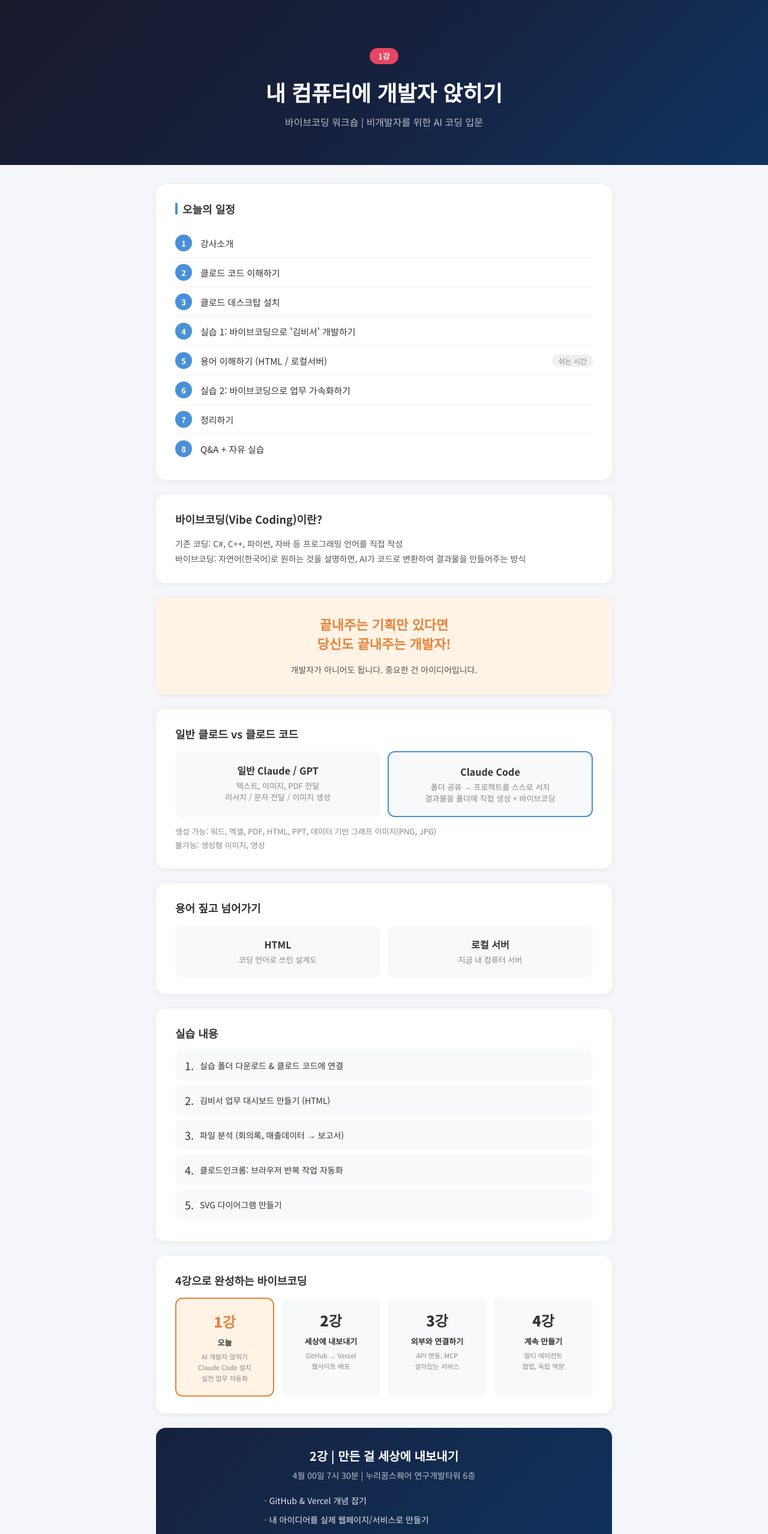
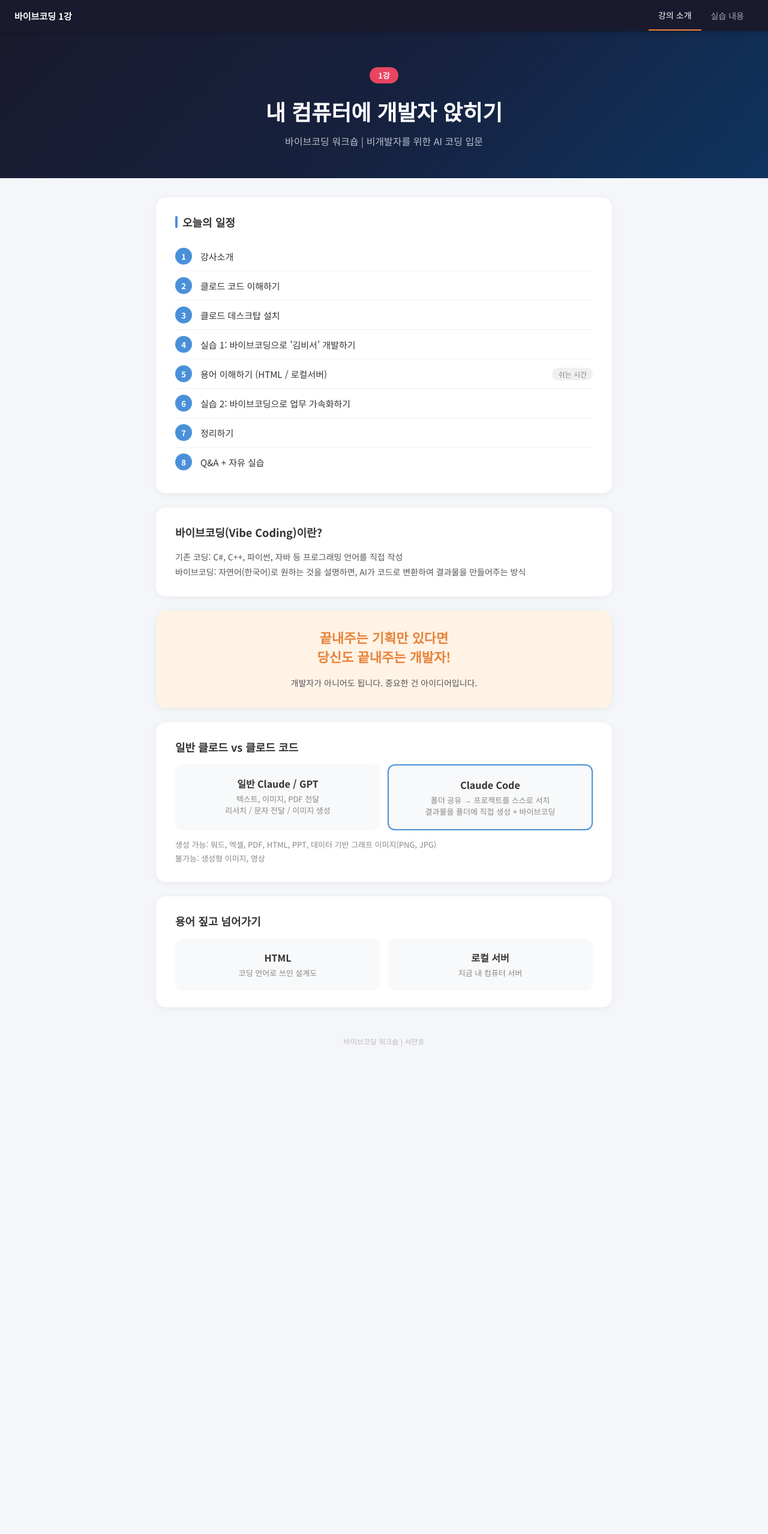
Before and after one commit to hwig-sol/test-github, a website: page index.html in a window 1280 px wide. Shown: the top 2557 px of the page at 60% size. After the commit the page ends 1800 px from the top, so only its background shows below. Drawn offline with Linux system fonts and the light colour scheme.

Commit message:
페이지 분리: 강의 소개 / 실습 내용 + 상단 내비게이션 추가

```diff
--- a/index.html
+++ b/index.html
@@ -9,12 +9,44 @@
         * { margin: 0; padding: 0; box-sizing: border-box; }
         body { font-family: 'Noto Sans KR', sans-serif; background: #f5f6fa; color: #333; }
 
+        /* 상단 내비게이션 */
+        .navbar {
+            position: sticky;
+            top: 0;
+            z-index: 100;
+            background: #1a1a2e;
+            display: flex;
+            align-items: center;
+            padding: 0 24px;
+            height: 52px;
+            box-shadow: 0 2px 8px rgba(0,0,0,0.2);
+        }
+        .navbar .logo {
+            font-size: 15px;
+            font-weight: 700;
+            color: #fff;
+            margin-right: auto;
+        }
+        .navbar a {
+            color: rgba(255,255,255,0.6);
+            text-decoration: none;
+            font-size: 14px;
+            font-weight: 500;
+            padding: 14px 16px;
+            transition: color 0.2s;
+        }
+        .navbar a:hover { color: #fff; }
+        .navbar a.active {
+            color: #fff;
+            border-bottom: 2px solid #E8833A;
+        }
+
         /* 히어로 */
         .hero {
             background: linear-gradient(135deg, #1a1a2e 0%, #16213e 50%, #0f3460 100%);
             color: #fff;
             text-align: center;
-            padding: 80px 24px 60px;
+            padding: 60px 24px 50px;
         }
         .hero .label {
             display: inline-block;
@@ -105,39 +137,6 @@
             color: #555;
         }
 
-        /* 4강 로드맵 */
-        .roadmap {
-            display: grid;
-            grid-template-columns: repeat(4, 1fr);
-            gap: 12px;
-            margin-top: 16px;
-        }
-        .roadmap-item {
-            background: #f8f9fa;
-            border-radius: 12px;
-            padding: 20px 16px;
-            text-align: center;
-        }
-        .roadmap-item.active {
-            background: #fff3e6;
-            border: 2px solid #E8833A;
-        }
-        .roadmap-item .week {
-            font-size: 24px;
-            font-weight: 900;
-            color: #E8833A;
-        }
-        .roadmap-item .week-title {
-            font-size: 13px;
-            font-weight: 600;
-            margin: 8px 0 6px;
-        }
-        .roadmap-item .week-desc {
-            font-size: 11px;
-            color: #888;
-            line-height: 1.6;
-        }
-
         /* 용어 */
         .terms {
             display: grid;
@@ -154,48 +153,6 @@
         .term-box .term { font-size: 16px; font-weight: 700; margin-bottom: 4px; }
         .term-box .desc { font-size: 13px; color: #888; }
 
-        /* 실습 */
-        .practice-list { list-style: none; margin-top: 12px; }
-        .practice-list li {
-            padding: 12px 16px;
-            background: #f8f9fa;
-            border-radius: 10px;
-            margin-bottom: 8px;
-            font-size: 14px;
-            display: flex;
-            align-items: center;
-            gap: 10px;
-        }
-        .practice-list .icon {
-            font-size: 18px;
-        }
-
-        /* 다음 강의 */
-        .next-lecture {
-            background: linear-gradient(135deg, #16213e, #0f3460);
-            color: #fff;
-            border-radius: 16px;
-            padding: 32px;
-            text-align: center;
-        }
-        .next-lecture h2 { font-size: 20px; margin-bottom: 8px; }
-        .next-lecture .date { font-size: 14px; color: rgba(255,255,255,0.7); margin-bottom: 16px; }
-        .next-lecture ul {
-            list-style: none;
-            text-align: left;
-            max-width: 400px;
-            margin: 0 auto;
-        }
-        .next-lecture li {
-            font-size: 14px;
-            padding: 6px 0;
-            color: rgba(255,255,255,0.9);
-        }
-        .next-lecture li::before {
-            content: '- ';
-            color: #E8833A;
-        }
-
         .footer {
             text-align: center;
             padding: 24px;
@@ -205,12 +162,19 @@
 
         @media (max-width: 600px) {
             .hero h1 { font-size: 26px; }
-            .roadmap { grid-template-columns: repeat(2, 1fr); }
             .terms { grid-template-columns: 1fr; }
+            .navbar a { padding: 14px 10px; font-size: 13px; }
         }
     </style>
 </head>
 <body>
+
+    <!-- 상단 내비게이션 -->
+    <nav class="navbar">
+        <span class="logo">바이브코딩 1강</span>
+        <a href="index.html" class="active">강의 소개</a>
+        <a href="practice.html">실습 내용</a>
+    </nav>
 
     <!-- 히어로 -->
     <div class="hero">
@@ -285,58 +249,6 @@
             </div>
         </div>
 
-        <!-- 실습 내용 -->
-        <div class="card">
-            <h2>실습 내용</h2>
-            <ul class="practice-list">
-                <li><span class="icon">1.</span> 실습 폴더 다운로드 & 클로드 코드에 연결</li>
-                <li><span class="icon">2.</span> 김비서 업무 대시보드 만들기 (HTML)</li>
-                <li><span class="icon">3.</span> 파일 분석 (회의록, 매출데이터 → 보고서)</li>
-                <li><span class="icon">4.</span> 클로드인크롬: 브라우저 반복 작업 자동화</li>
-                <li><span class="icon">5.</span> SVG 다이어그램 만들기</li>
-            </ul>
-        </div>
-
-        <!-- 4강 로드맵 -->
-        <div class="card">
-            <h2>4강으로 완성하는 바이브코딩</h2>
-            <div class="roadmap">
-                <div class="roadmap-item active">
-                    <div class="week">1강</div>
-                    <div class="week-title">오늘</div>
-                    <div class="week-desc">AI 개발자 앉히기<br>Claude Code 설치<br>실전 업무 자동화</div>
-                </div>
-                <div class="roadmap-item">
-                    <div class="week" style="color: #333;">2강</div>
-                    <div class="week-title">세상에 내보내기</div>
-                    <div class="week-desc">GitHub → Vercel<br>웹사이트 배포</div>
-                </div>
-                <div class="roadmap-item">
-                    <div class="week" style="color: #333;">3강</div>
-                    <div class="week-title">외부와 연결하기</div>
-                    <div class="week-desc">API 연동, MCP<br>살아있는 서비스</div>
-                </div>
-                <div class="roadmap-item">
-                    <div class="week" style="color: #333;">4강</div>
-                    <div class="week-title">계속 만들기</div>
-                    <div class="week-desc">멀티 에이전트<br>협업, 독립 역량</div>
-                </div>
-            </div>
-        </div>
-
-        <!-- 다음 강의 안내 -->
-        <div class="next-lecture">
-            <h2>2강 | 만든 걸 세상에 내보내기</h2>
-            <div class="date">4월 00일 7시 30분 | 누리꿈스퀘어 연구개발타워 6층</div>
-            <ul>
-                <li>GitHub & Vercel 개념 잡기</li>
-                <li>내 아이디어를 실제 웹페이지/서비스로 만들기</li>
-                <li>Vercel로 전 세계에 배포하기</li>
-                <li>마크다운 사용법 & CLAUDE.md 작성법</li>
-                <li>커스텀 슬래시 명령어 만들기</li>
-            </ul>
-        </div>
-
         <div class="footer">바이브코딩 워크숍 | 서만호</div>
     </div>
 
```
Also changed, not shown: practice.html (added, +235 -0 lines).
